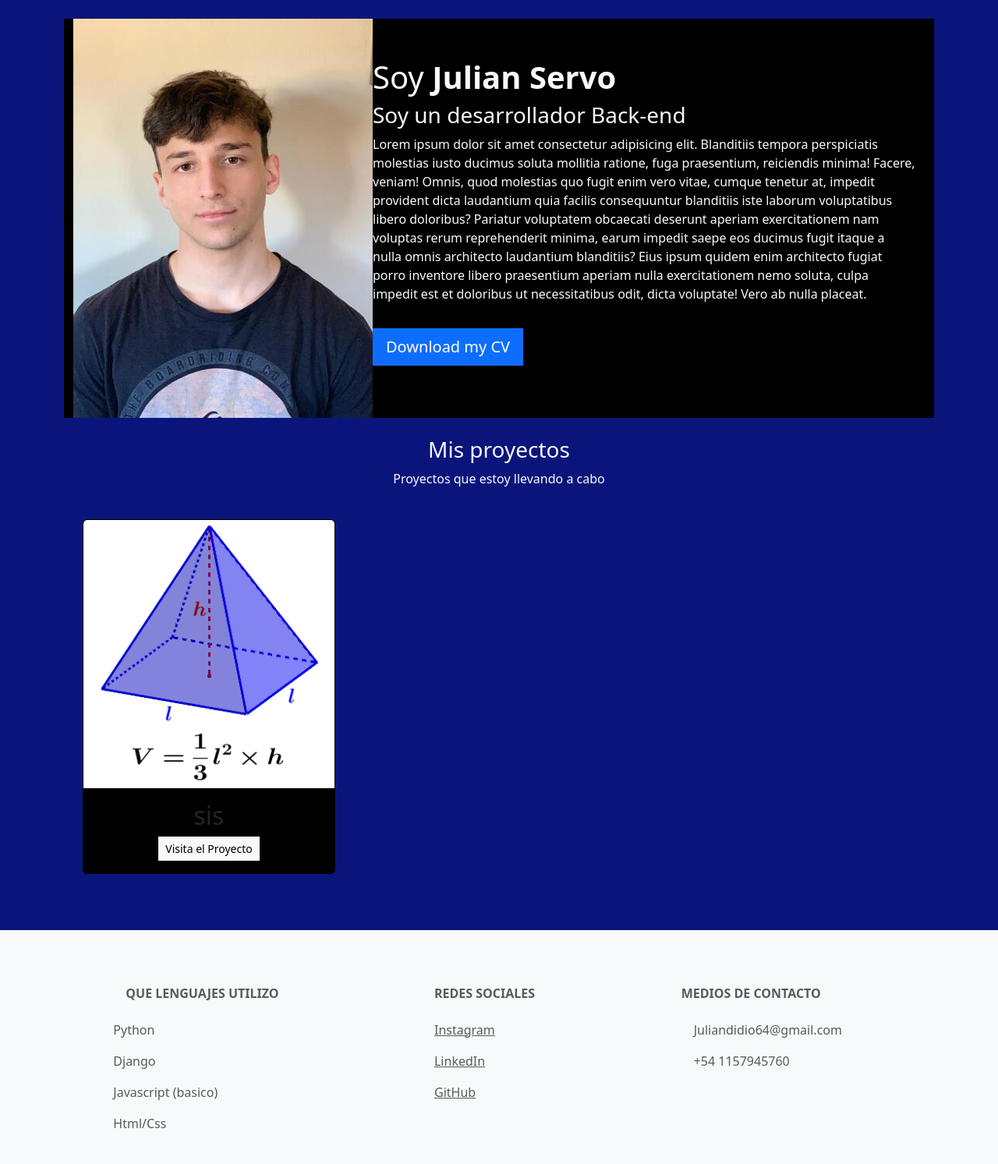
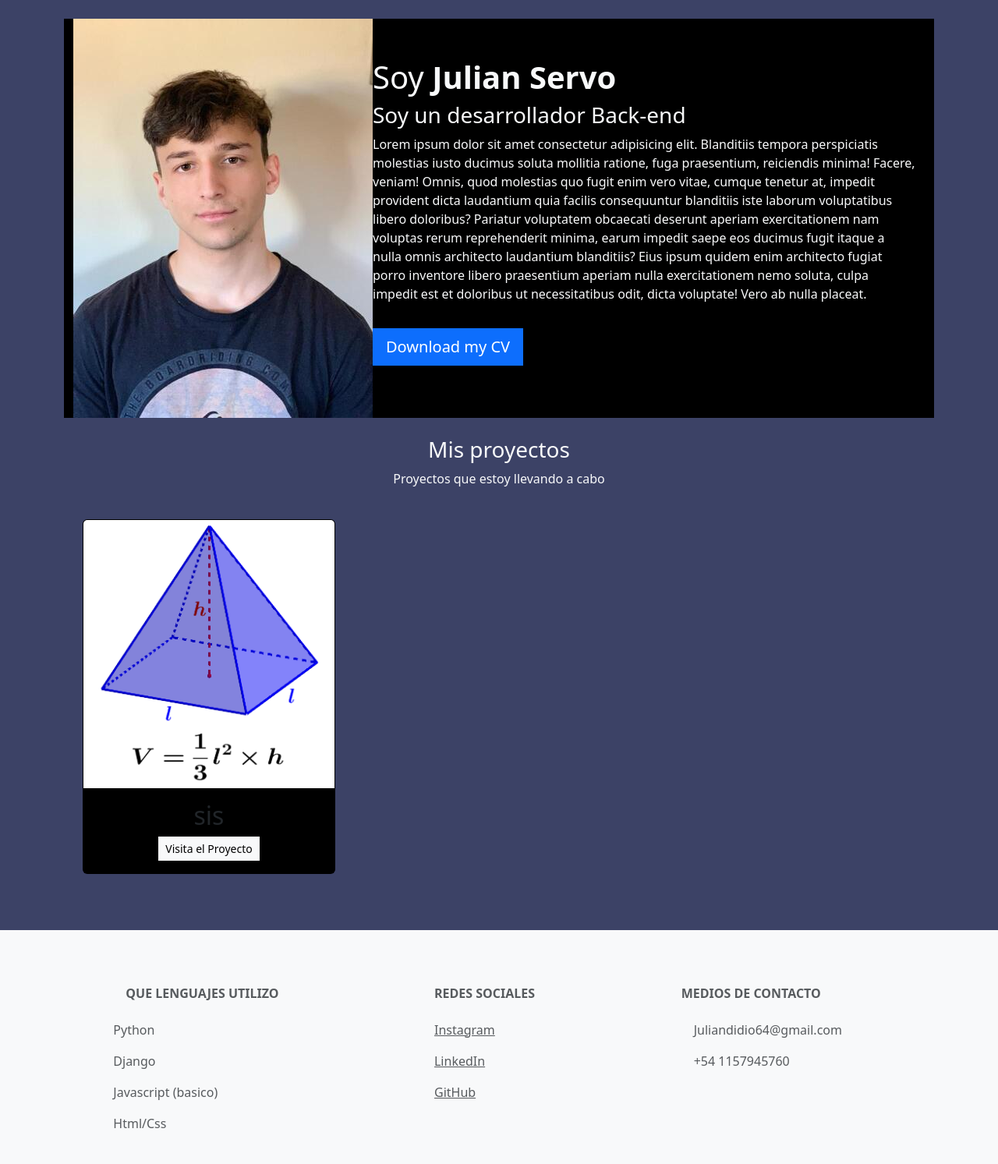
Before and after one commit to JulianSVD/Portfolio, a Django app: page / in a window 1280 px wide. Shown: the part 56-1549 px from the top of the page at 78% size. Run offline with Django 4.2, Linux system fonts and the light colour scheme; data comes from the database, SQL or seed files in the repository; both versions use the stored data as it was after the commit.

Commit message:
frontend funcional

```diff
--- a/portfolio/static/main.css
+++ b/portfolio/static/main.css
@@ -1,5 +1,5 @@
 body {
-    background: #0a157c;
+    background: #3c4266;
   }
 
   .bg-black {
```
Also changed, not shown: db.sqlite3.
